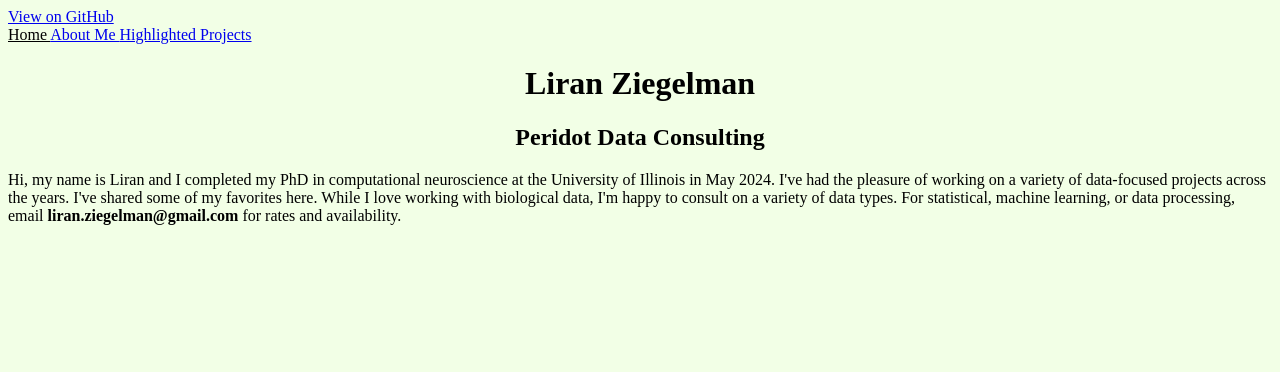
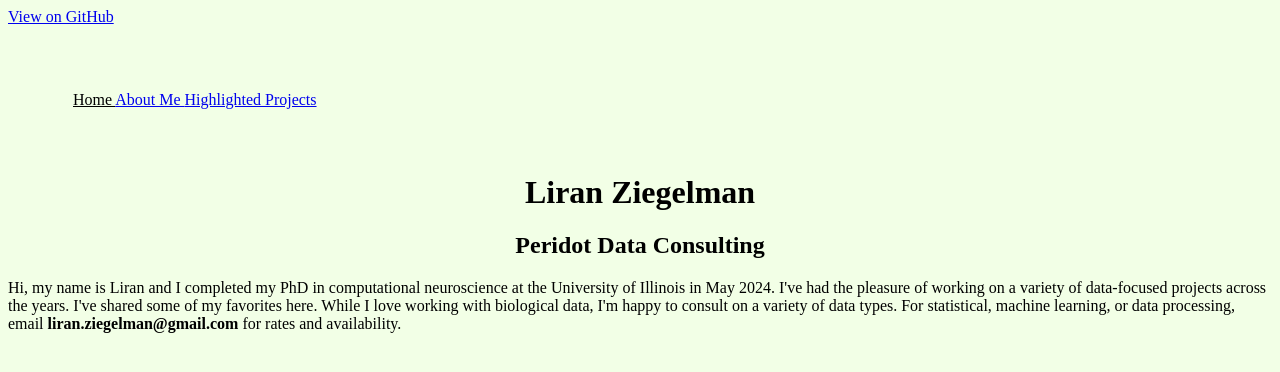
Before and after one commit to lziegelman/lziegelman.github.io, a Jekyll site: the page built from index.html, in a window 1280 px wide. Shown: the top 372 px of the page. Built offline with Jekyll 4.4.1, drawn with Linux system fonts in a browser that asks for light colours.

Commit message:
Update navigation.html

```diff
--- a/_includes/navigation.html
+++ b/_includes/navigation.html
@@ -16,7 +16,7 @@
 <style>
 nav {
   list-style-type: none;
-  margin: 0;
-  padding: 0;
+  margin: 35px;
+  padding: 30px;
 }
 </style>
```
